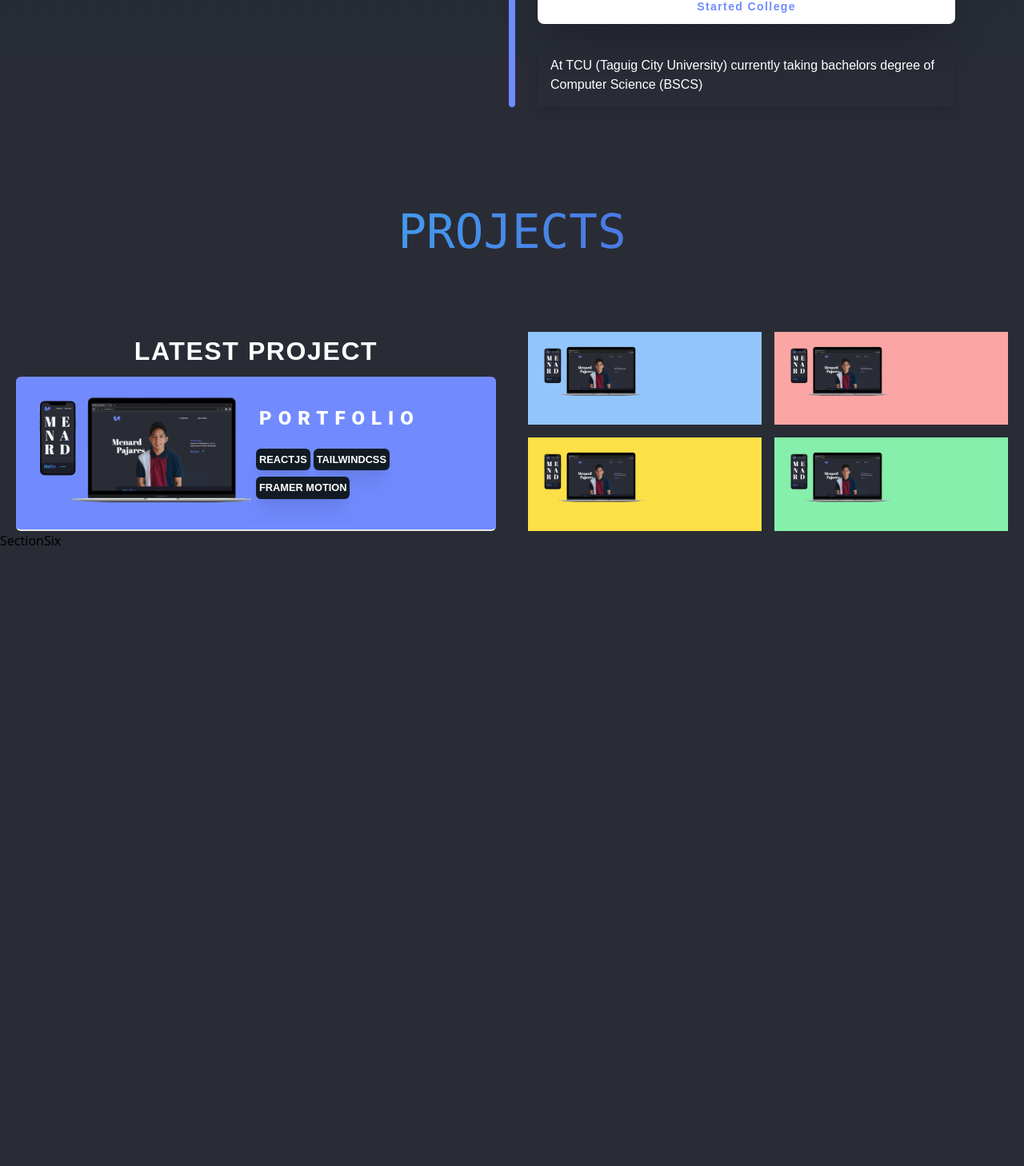
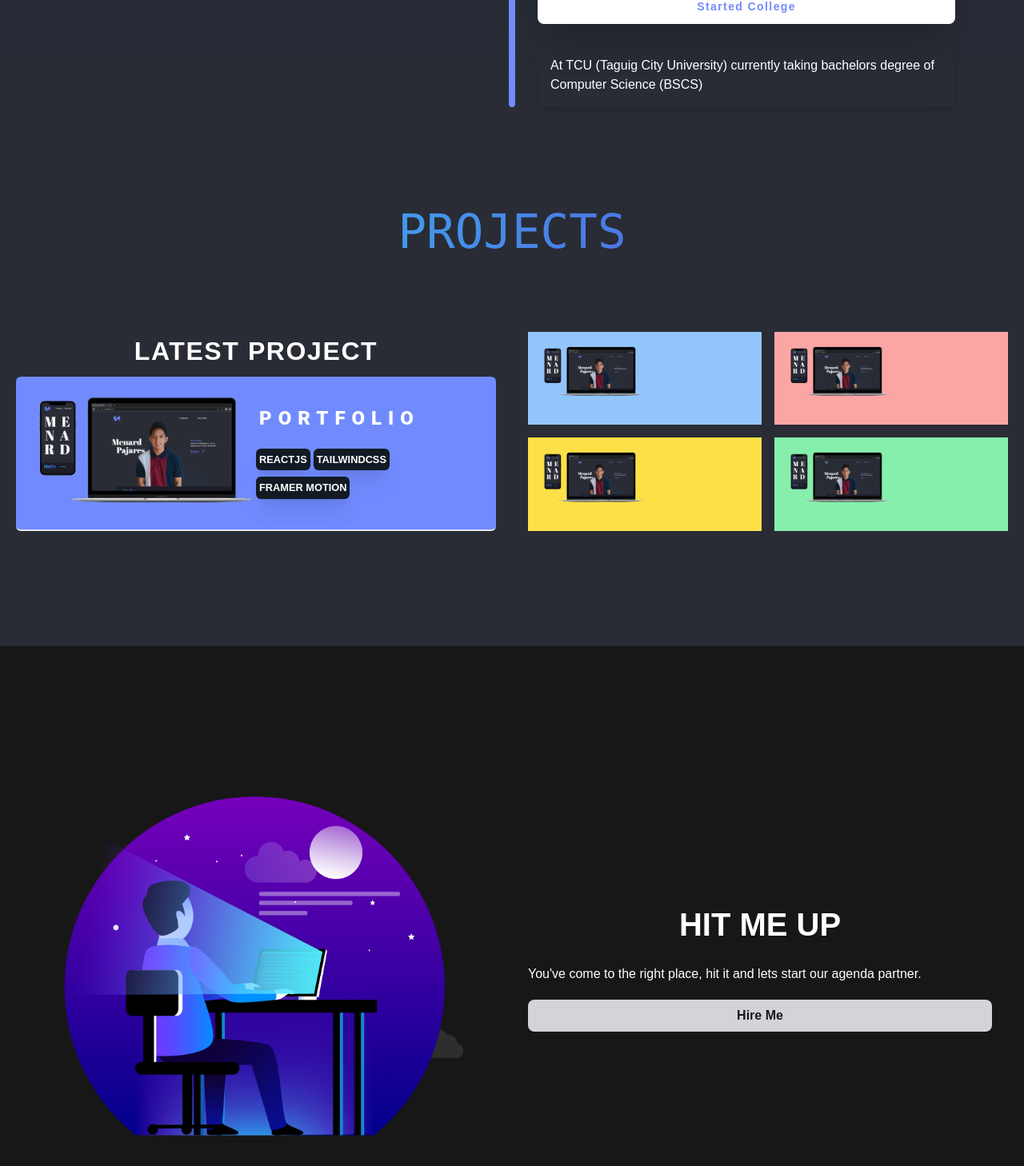
Before and after one commit to DevNanad/MODERN-PORTFOLIO, a React (Create React App) app: page / in a window 1280 px wide. Shown: the part 3407-4865 px from the top of the page at 80% size. Built offline with nearby package versions, Linux system fonts and the light colour scheme.

Commit message:
Add Contact section full-content

```diff
--- a/src/components/Midnavbar.js
+++ b/src/components/Midnavbar.js
@@ -103,7 +103,7 @@ function Midnavbar() {
             smooth={true}
             spy={true}
             duration={600}
-            offset={-40}
+            offset={0}
             className='cursor-pointer p-4 hover:shadow-md hover:rounded-lg w-full text-center flex flex-col items-center'>
               <p>Solution</p>
                 <span className="hidden h-3 w-3">
--- a/src/components/SectionFive.js
+++ b/src/components/SectionFive.js
@@ -3,7 +3,7 @@ import proj from '../images/proj.png'
 
 function SectionFive() {
   return (
-    <div className='text-white  poppins relative top-0' id='secFive'>
+    <div className='text-white  poppins relative top-0 pb-[4rem] md:pb-[9rem]' id='secFive'>
 
       <h1 className='projects text-[3.7rem] text-center pt-28 pb-20 font-mono '>PROJECTS</h1>
 
--- a/src/components/SectionSix.js
+++ b/src/components/SectionSix.js
@@ -1,8 +1,25 @@
 import React from 'react'
+import messageme from '../images/man.png'
 
 function SectionSix() {
   return (
-    <div className='h-[100vh]' id='secSix'>SectionSix</div>
+    <div className='min-h-[100vh] bg-[#171717] flex justify-center items-center py-20 md:py-16 px-10' id='secSix'>
+
+        <div className="wrapper-message flex flex-col items-center md:justify-center md:gap-10 md:flex-row">
+
+             <div className="img-message flex-[50%]">
+                <img src={messageme} alt="message me vector" className='' />
+            </div>
+
+            <div className="text-message flex-[50%]">
+                <h1 className='text-white text-center text-[2rem] pt-[3rem] md:pt-0 md:text-[2.5rem] poppins font-semibold'>HIT ME UP</h1>
+
+                <p className='py-5 text-white poppins'>You've come to the right place, hit it and lets start our agenda partner.</p>
+                <button className='self-center bg-zinc-300 p-2 rounded-lg w-full poppins font-bold hover:bg-white text-zinc-900'>Hire Me</button>
+            </div>
+
+        </div>
+    </div>
   )
 }
 
```
Also changed, not shown: src/images/art.jpg (deleted), src/images/man.png (added).
